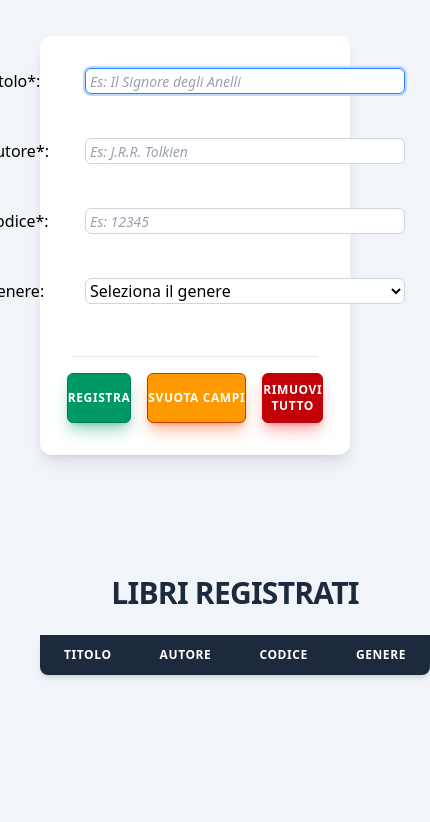
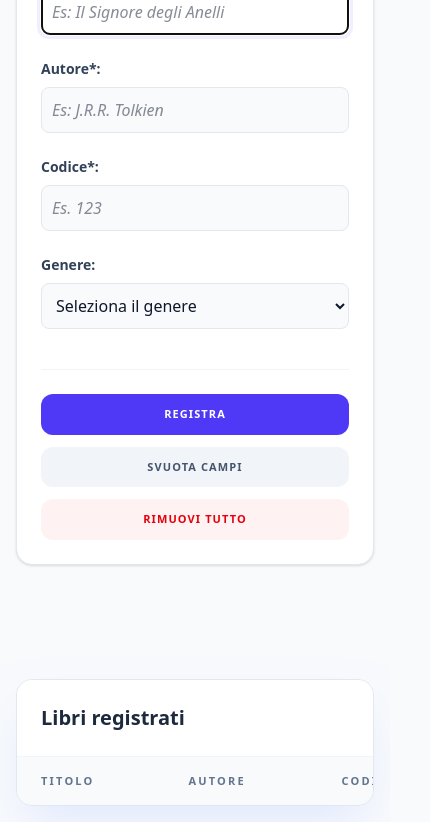
Before and after one commit to annamariasannazzaro-dotcom/biblioteca-js, a plain HTML site: page index.html in a window 390 px wide. Shown: the part 164-986 px from the top of the page, 430 px wide, since content can reach past the window. Before the commit the page ends 919 px from the top, so only its background shows below. Drawn offline with nearby package versions, Linux system fonts and the light colour scheme.

Commit message:
Ultima versione di Biblioteca, completata stilizzazione con Tailwind, aggiungendo responsività, e stilizzato tabella tramite js

```diff
--- a/ASSETS/CSS/style.css
+++ b/ASSETS/CSS/style.css
@@ -1,27 +1,5 @@
-* {
-  box-sizing: border-box;
-  padding: 0;
-  margin: 0;
+.sfondoCampoFocused {
+    background-color: #f0f9ff;
+    outline: 2px solid #6366f1;
+    transition: all 0.2s;
 }
-
-form .formRow{
-    padding: 7px 15px;
-}
-
-.error{
-    color: red;
-    font-size: small;
-}
-
-table, tr, th, td{
-    border: 1px solid #000;
-    border-collapse: collapse;
-}
-
-table{
-    margin: 15px;
-}
-
-.sfondoCampoFocused{
-    background-color: lightskyblue;
-}
--- a/ASSETS/JS/main.js
+++ b/ASSETS/JS/main.js
@@ -44,9 +44,15 @@ form.addEventListener('submit', e => {
     //se campi validi controllo che nell'array dei libri non esista già un libro con lo stesso codice. Se esiste valorizzo il campo esito e mi fermo
     if (libri.some(elemento => elemento.codice === form.codice.value.trim())) {
       esito.textContent = `Codice ${form.codice.value} già registrato`;
+      esito.className = "w-full max-w-xl text-center text-sm font-bold text-red-600 bg-red-50 border border-red-200 px-4 py-2 rounded-lg animate-pulse my-4";
       form.codice.focus();
     } else {
       //se non esiste creo un oggetto libro, lo aggiungo all'array dei libri, aggiungo una riga alla tabella, metto l'array dei libri nel local storage, svuoto il form e rimetto il focus sul titolo
+
+      // Reset dello stile dell'esito (lo svuotiamo e lo nascondiamo)
+      esito.textContent = '';
+      esito.className = "hidden";
+
       let libro = new Libro(form.titolo.value.trim(), form.autore.value.trim(), form.codice.value, form.genere.value);
       libri.push(libro);
 
@@ -63,16 +69,45 @@ form.addEventListener('submit', e => {
 });
 
 for (const campo of campiDaValidare) {
-  campo.addEventListener('input', () => validaCampo(campo));
-};
 
-for (const campo of campiDaValidare) {
-  campo.addEventListener('focus', () => campo.classList.add("sfondoCampoFocused"));
-};
+  // saltiamo il codice (gestito a parte)
+  if (campo.id === 'codice') continue;
 
-for (const campo of campiDaValidare) {
-  campo.addEventListener('blur', () => campo.classList.remove("sfondoCampoFocused"));
-};
+  campo.addEventListener('input', () => {
+    validaCampo(campo);
+  });
+
+  campo.addEventListener('focus', () => {
+    campo.classList.add('sfondoCampoFocused');
+  });
+
+  campo.addEventListener('blur', () => {
+    campo.classList.remove('sfondoCampoFocused');
+  });
+}
+
+const campoCodice = document.getElementById('codice');
+
+// mentre scrive: pulisco messaggi (NON valido)
+campoCodice.addEventListener('input', () => {
+  campoCodice.nextElementSibling.textContent = '';
+  campoCodice.nextElementSibling.className = "error text-red-700 text-[10px] italic absolute left-0 -bottom-5";
+  esito.textContent = '';
+  esito.className = 'hidden';
+});
+
+// quando esce dal campo: valido davvero
+campoCodice.addEventListener('change', () => {
+  validaCampo(campoCodice);
+});
+
+campoCodice.addEventListener('focus', () => {
+  campoCodice.classList.add('sfondoCampoFocused');
+});
+
+campoCodice.addEventListener('blur', () => {
+  campoCodice.classList.remove('sfondoCampoFocused');
+});
 
 
 cancellaTutto.addEventListener('click', () => {
@@ -97,6 +132,8 @@ cancellaTutto.addEventListener('click', () => {
   localStorage.removeItem(LS_LIBRI_KEY); //i tre metodi in questo caso sono equivalenti
 });
 
+
+
 //ALTRE FUNZIONI
 function validaCampo(campo) {
   let msg = ''; //inizializzo la variabile ma anche resetto i messaggi di errore qualora siano presenti
@@ -113,19 +150,31 @@ function validaCampo(campo) {
 
 function popolaRigaTabella(libro) {
   let riga = tabella.insertRow();
-  //stile zebra e hover alla riga
-  riga.className = "odd:bg-white even:bg-slate-200 border-b border-slate-200 hover:bg-emerald-50 transition-colors"
+
+  riga.className =
+    "odd:bg-white even:bg-slate-50/80 border-b border-slate-100 hover:bg-indigo-50/50 transition-colors";
+
   riga.insertCell().innerText = libro.titolo;
   riga.insertCell().innerText = libro.autore;
   riga.insertCell().innerText = libro.codice;
   riga.insertCell().innerText = libro.genere;
+
+  Array.from(riga.cells).forEach((cella, index) => {
+    let classi = "px-4 sm:px-6 py-4 text-sm ";
+
+    if (index === 0) {
+      classi += "font-bold text-slate-900 text-left";
+    } else if (index === 1) {
+      classi += "italic text-slate-500 text-left";
+    } else {
+      classi += "text-left font-mono text-slate-600";
+    }
+
+    cella.className = classi;
+  });
 }
 
-Array.from(riga.cells).forEach((cella,index) =>{
-  let classi="px-6 py-4 text-sm text-slate-900 font-medium";
-  classi += (index<2)? "text-left" : "text-center";
-  cella.className = classi;
-});
+
 
 //COSTRUTTORI
 function Libro(titolo, autore, codice, genere) {
--- a/index.html
+++ b/index.html
@@ -1,73 +1,184 @@
 <!DOCTYPE html>
 <html lang="it">
-
   <head>
-        <meta charset="UTF-8">
-        <meta name="viewport" content="width=device-width, initial-scale=1.0">
+    <meta charset="UTF-8" />
+    <meta name="viewport" content="width=device-width, initial-scale=1.0" />
     <title>Registra libri</title>
-        <link rel="shortcut icon" href="ASSETS/MEDIA/favicon2.jpg" type="image/x-icon">
+    <link
+      rel="shortcut icon"
+      href="ASSETS/MEDIA/favicon2.jpg"
+      type="image/x-icon"
+    />
     <!-- collegamento rapido a tailwind -->
     <script src="https://cdn.jsdelivr.net/npm/@tailwindcss/browser@4"></script>
   </head>
 
-    <body class="bg-slate-100 font-sans">
-        <main class="flex flex-col gap-10 items-center p-10 min-h-screen">
-            <h1 class="text-center text-4xl uppercase font-black text-slate-800 pt-6 pb-4 tracking-tight">REGISTRAZIONE LIBRI</h1>
-            <form action="" class="bg-white p-8 rounded-xl shadow-lg w-full max-w-lg flex flex-col items-center gap-6">
-                <section class="formRow relative flex items-center justify-between gap-5 pb-5">
-                    <label for="titolo" class="w-20">Titolo*:</label>
-                    <input type="text" name="titolo" id="titolo" autofocus class="daValidare  w-80 border border-gray-300 outline-none rounded-md bg-white focus:border-blue-500 focus:ring-2 focus:ring-blue-200 transition-all placeholder:text-sm placeholder:text-gray-400 placeholder:italic pl-1" placeholder="Es: Il Signore degli Anelli">
-                    <span class="error text-red-500 text-[10px] italic absolute left-[130px] bottom-1 leading-none"></span>
+  <body class="bg-slate-50 font-sans antialised text-slate-900">
+    <main
+      class="flex flex-col gap-8 md:gap-12 items-center p-4 sm:p-10 min-h-screen"
+    >
+      <h1
+        class="text-center text-3xl sm:text-5xl font-extrabold text-indigo-950 pt-4 tracking-tight"
+      >
+        Library <span class="text-indigo-600">Admin</span>
+      </h1>
+      <form
+        action=""
+        class="bg-white p-6 sm:p-8 rounded-2xl shadow-sm border border-slate-200 w-full max-w-xl flex flex-col gap-6"
+      >
+        <section
+          class="formRow flex flex-col sm:flex-row sm:items-center gap-2 sm:gap-5"
+        >
+          <label
+            for="titolo"
+            class="w-full sm:w-24 text-sm font-semibold text-slave-700"
+            >Titolo*:</label
+          >
+          <div class="relative flex-1 w-full">
+            <input
+              type="text"
+              name="titolo"
+              id="titolo"
+              autofocus
+              class="daValidare w-full border border-slate-200 p-2.5 rounded-lg bg-slate-50 focus: bg-white focus:ring-4 focus:ring-indigo-500/10 transition-all placeholder:italic"
+              placeholder="Es: Il Signore degli Anelli"
+            />
+            <span
+              class="error text-red-500 text-[10px] italic absolute left-0 -bottom-5"
+            ></span>
+          </div>
         </section>
-                <section class="formRow relative flex items-center justify-between gap-5 pb-5">
-                    <label for="autore" class="w-20">Autore*:</label>
-                    <input type="text" name="autore" id="autore" class="daValidare  w-80 border border-gray-300 outline-none rounded-md bg-white focus:border-blue-500 focus:ring-2 focus:ring-blue-200 transition-all placeholder:text-sm placeholder:text-gray-400 placeholder:italic pl-1" placeholder="Es: J.R.R. Tolkien">
-                    <span class="error text-red-500 text-[10px] italic absolute left-[130px] bottom-1 leading-none"></span>
+        <section
+          class="formRow flex flex-col sm:flex-row sm:items-center gap-2 sm:gap-5"
+        >
+          <label
+            for="autore"
+            class="w-full sm:w-24 text-sm font-semibold text-slate-700"
+            >Autore*:</label
+          >
+          <div class="relative flex-1 w-full">
+            <input
+              type="text"
+              name="autore"
+              id="autore"
+              class="daValidare w-full border border-slate-200 p-2.5 rounded-lg bg-slate-50 focus:bg-white focus:ring-4 focus:ring-indigo-500/10 transition-all placeholder:italic"
+              placeholder="Es: J.R.R. Tolkien"
+            />
+            <span
+              class="error text-red-500 text-[10px] italic absolute left-0 -bottom-5"
+            ></span>
+          </div>
         </section>
-                <section class="formRow relative flex items-center justify-between gap-5 pb-5">
-                    <label for="codice" class="w-20">Codice*:</label>
-                    <input type="text" name="codice" id="codice" class="daValidare  w-80 border border-gray-300 outline-none rounded-md bg-white focus:border-blue-500 focus:ring-2 focus:ring-blue-200 transition-all placeholder:text-sm placeholder:text-gray-400 placeholder:italic pl-1" placeholder="Es: 12345">
-                    <span class="error text-red-500 text-[10px] italic absolute left-[130px] bottom-1 leading-none"></span>
+        <section
+          class="formRow flex flex-col sm:flex-row sm:items-center gap-2 sm:gap-5"
+        >
+          <label
+            for="codice"
+            class="w-full sm:w-24 text-sm font-semibold text-slate-700"
+            >Codice*:</label
+          >
+          <div class="relative flex-1 w-full">
+            <input
+              type="text"
+              name="codice"
+              id="codice"
+              class="daValidare w-full border border-slate-200 p-2.5 rounded-lg bg-slate-50 focus:bg-white focus:ring-4 focus:ring-indigo-500/10 transition-all placeholder:italic"
+              placeholder="Es. 123"
+            />
+            <span
+              class="error text-red-500 text-[10px] italic absolute left-0 -bottom-5"
+            ></span>
+          </div>
         </section>
-                <section class="formRow relative flex items-center justify-between gap-5 pb-5">
-                    <label for="genere" class="w-20">Genere:</label>
-                    <select name="genere" id="genere" class=" w-80 border border-gray-300 outline-none rounded-md bg-white focus:border-blue-500 focus:ring-2 focus:ring-blue-200">
-                        <option value="" disabled selected class="text-gray-400">Seleziona il genere</option>
+        <section
+          class="formRow flex flex-col sm:flex-row sm:items-center gap-2 sm:gap-5"
+        >
+          <label
+            for="genere"
+            class="w-full sm:w-24 text-sm font-semibold text-slate-700"
+            >Genere:</label
+          >
+          <div class="relative flex-1 w-full">
+            <select
+              name="genere"
+              id="genere"
+              class="w-full border border-slate-200 p-2.5 rounded-lg bg-slate-50 focus:bg-white focus:ring-4 focus:ring-indigo-500/10 transition-all"
+            >
+              <option value="" disabled selected class="text-gray-400">
+                Seleziona il genere
+              </option>
               <option value="Romanzo">Romanzo</option>
               <option value="Thriller">Thriller</option>
               <option value="Storico">Storico</option>
               <option value="Biografia">Biografia</option>
               <option value="Fantasy">Fantasy</option>
             </select>
-                    <span class="error text-red-500 text-[10px] italic absolute left-[130px] bottom-1 leading-none"></span>
+            <span
+              class="error text-red-500 text-[10px] italic absolute left-0 -bottom-5"
+            ></span>
+          </div>
         </section>
-                <section class="formRow w-full flex justify-center gap-4 pt-4 mt-2 border-t border-slate-200">
-                    <input type="submit" value="Registra" class="font-bold uppercase tracking-wider w-48 py-2 text-xs text-white bg-emerald-600 hover:bg-emerald-700 border border-emerald-700 rounded-md shadow-lg shadow-emerald-600/40 hover:shadow-emerald-600/60">
-                    <input type="reset" value="Svuota campi" class="font-bold uppercase tracking-wider w-48 py-2 text-xs text-white bg-amber-500 hover:bg-orange-400 border border-orange-700 rounded-md shadow-lg shadow-orange-600/40 hover:shadow-orange-600/60">
-                    <button type="button" id="deleteAll" class="font-bold uppercase tracking-wider w-48 py-2 text-xs text-white bg-red-700 hover:bg-red-500 border border-red-700 rounded-md shadow-lg shadow-red-500/40 hover:shadow-red-500/60">Rimuovi tutto</button>
+        <section
+          class="formRow grid grid-cols-1 sm:grid-cols-3 gap-3 pt-6 mt-4 border-t border-slate-100"
+        >
+          <input
+            type="submit"
+            value="Registra"
+            class="w-full font-bold uppercase text-[11px] tracking-widest py-3 text-white bg-indigo-600 hover:bg-indigo-700 rounded-xl cursor-pointer"
+          />
+          <input
+            type="reset"
+            value="Svuota campi"
+            class="w-full font-bold uppercase text-[11px] tracking-widest py-3 text-slate-600 bg-slate-100 hover:bg-slate-200 rounded-xl cursor-pointer"
+          />
+          <button
+            type="button"
+            id="deleteAll"
+            class="w-full font-bold uppercase text-[11px] tracking-widest py-3 text-red-600 bg-red-50 hover:bg-red-100 rounded-xl"
+          >
+            rimuovi tutto
+          </button>
           <!-- Se non specifico il type="button" il button all'interno di un form è considerato un submit -->
         </section>
       </form>
-            <p id="esito" class="error"></p>
-            <table class="mx-auto w-full max-w-2xl bg-white shadow-md rounded-lg overflow-hidden mt-10 mb-10 border-collapse">
-                <caption class="text-center text-3xl uppercase font-black text-slate-800 pb-6 tracking-tight">Libri registrati</caption>
-                <thead class="bg-slate-800 text-white uppercase text-xs sticky top-0">
+      <div
+        class="w-full max-w-xl min-h-[50px] flex items-center justify-center"
+      >
+        <p
+          id="esito"
+          class="error text-sm font-bold text-red-600 bg-red-50 border border-red-200 px-4 py-2 rounded-lg hidden animate-bounce"
+        ></p>
+      </div>
+      <div class="w-full max-w-5xl">
+        <div
+          class="overflow-x-auto shadow-2xl shadow-indigo-100 rounded-2xl border border-slate-200"
+        >
+          <table
+            class="w-full bg-white border-collapse min-w-[600px] sm:min-w-full"
+          >
+            <caption
+              class="p-6 text-left text-xl font-bold text-slate-800 border-b border-slate-100 bg-white"
+            >
+              Libri registrati
+            </caption>
+            <thead
+              class="bg-slate-50 text-slate-500 uppercase text-[11px] tracking-[0.2em]"
+            >
               <tr>
-                        <th class="px-6 py-3 text-left tracking-wider ">Titolo</th>
-                        <th class="px-6 py-3 text-left tracking-wider">Autore</th>
-                        <th class="px-6 py-3 text-left tracking-wider">Codice</th>
-                        <th class="px-6 py-3 text-left tracking-wider">Genere</th>
+                <th class="px-6 py-4 text-left font-bold">Titolo</th>
+                <th class="px-6 py-4 text-left font-bold">Autore</th>
+                <th class="px-6 py-4 text-left font-bold">Codice</th>
+                <th class="px-6 py-4 text-left font-bold">Genere</th>
                 <!-- <th>Azioni</th> -->
               </tr>
             </thead>
-                <tbody>
-
-                </tbody>
+            <tbody class="divide-y divide-slate-100"></tbody>
           </table>
+        </div>
+      </div>
     </main>
 
     <!-- FINE CODICE -->
     <script src="ASSETS/JS/main.js"></script>
   </body>
-
 </html>
```
Also changed, not shown: 1 other file. Lines whose indentation alone changed are shown as unchanged.
